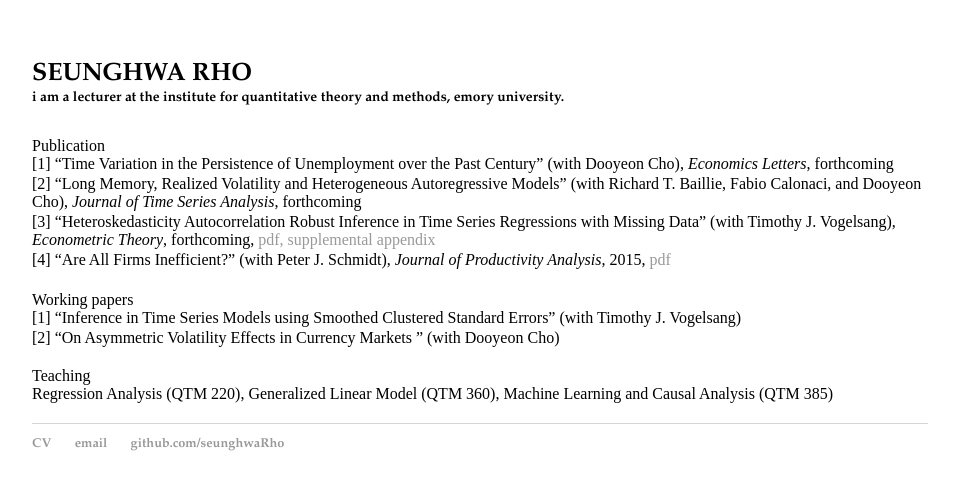
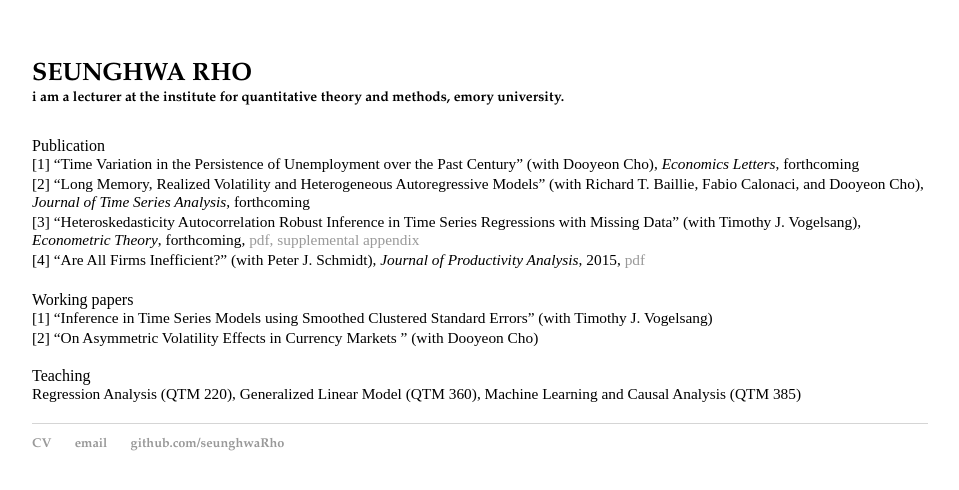
Before and after one commit to seunghwaRho/seunghwaRho.github.io, a Jekyll site: the page index.html, which Jekyll copies as it is, in a window 1280 px wide. Shown: the top 490 px of the page, without its empty margins (160-1119 px from the left). Built offline with Jekyll 4.4.1, drawn with Linux system fonts in a browser that asks for light colours.

Commit message:
design change

```diff
--- a/css/main.css
+++ b/css/main.css
@@ -63,3 +63,6 @@ div {
             font-size:55%;
             text-transform: lowercase;
         }
+        div>div{
+            font-size:96%;
+        }
--- a/index.html
+++ b/index.html
@@ -23,10 +23,9 @@
 </div>
 	<div> Working papers
 		<div>[1] &ldquo;Inference in Time Series Models using Smoothed Clustered Standard Errors&rdquo; (with Timothy J. Vogelsang)</div>
-	</div>
 	<div>[2] &ldquo;On Asymmetric Volatility Effects in Currency Markets &rdquo; (with Dooyeon Cho)</div>
 	</div>
-
+</div>
 
 &nbsp;
 			<div> Teaching
```
